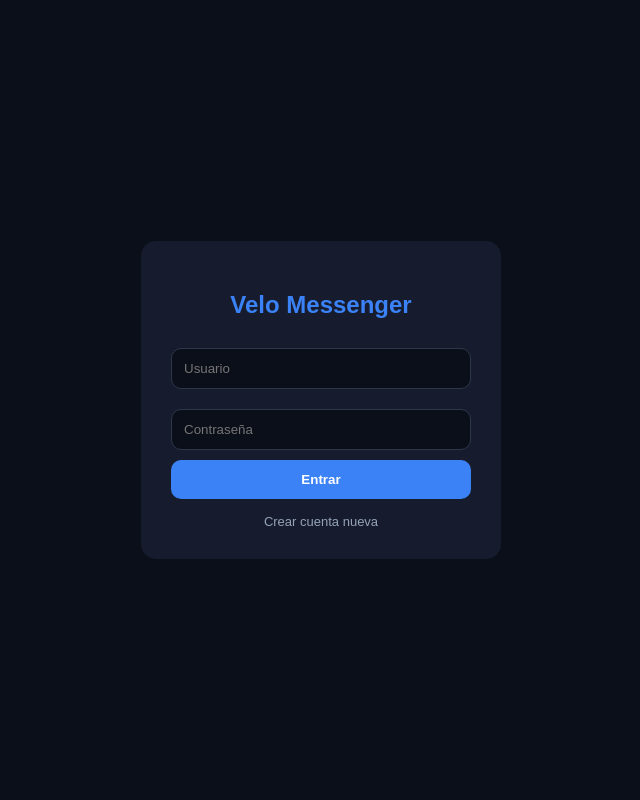
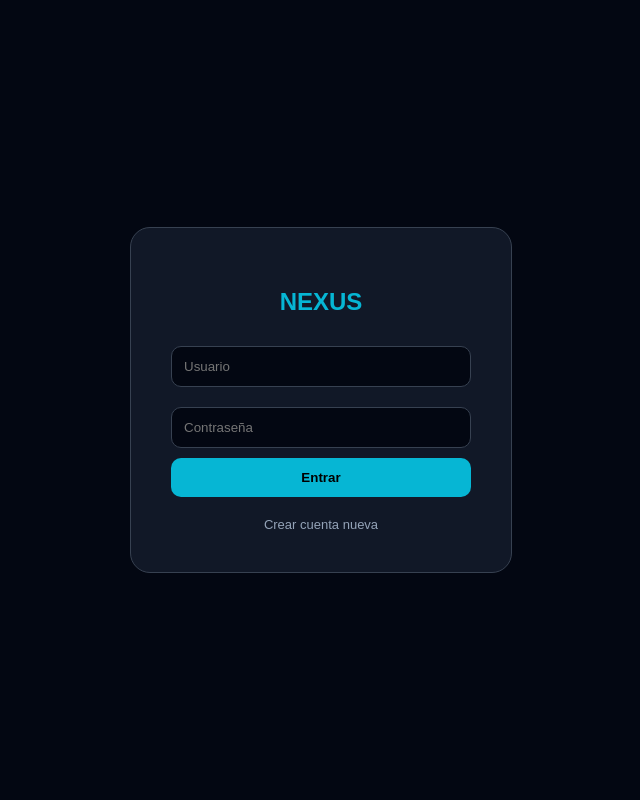
Before and after one commit to shadow345340/chat-oficial-de-shadow, a Flask app: page /login in a window 1280 px wide. Shown: the whole page, without its empty margins (319-959 px from the left). Run offline with Flask 3, Linux system fonts and the light colour scheme.

Commit message:
Update login.html

```diff
--- a/templates/login.html
+++ b/templates/login.html
@@ -3,24 +3,31 @@
 <head>
     <meta name="viewport" content="width=device-width, initial-scale=1.0">
     <meta name="robots" content="noindex, nofollow">
-    <title>Velo | Iniciar sesion</title>
+    <title>Nexus | Login</title>
     <style>
-        body { background: #0b0f1a; color: white; font-family: sans-serif; display: flex; justify-content: center; align-items: center; height: 100vh; margin: 0; }
-        .box { background: #161c2d; padding: 30px; border-radius: 15px; width: 90%; max-width: 300px; text-align: center; }
-        input { width: 100%; padding: 12px; margin: 10px 0; border-radius: 10px; border: 1px solid #2d3748; background: #0b0f1a; color: white; box-sizing: border-box; }
-        button { width: 100%; padding: 12px; background: #3b82f6; border: none; color: white; border-radius: 10px; cursor: pointer; font-weight: bold; }
-        a { color: #94a3b8; text-decoration: none; font-size: 13px; display: block; margin-top: 15px; }
+        body { background: #030712; color: white; font-family: sans-serif; display: flex; justify-content: center; align-items: center; height: 100vh; margin: 0; }
+        .box { background: #111827; padding: 40px; border-radius: 20px; width: 300px; text-align: center; border: 1px solid #374151; }
+        .err { background: #7f1d1d; color: #fecaca; padding: 10px; border-radius: 8px; margin-bottom: 20px; font-size: 14px; }
+        input { width: 100%; padding: 12px; margin: 10px 0; border-radius: 10px; border: 1px solid #374151; background: #030712; color: white; box-sizing: border-box; }
+        button { width: 100%; padding: 12px; background: #06b6d4; border: none; color: black; border-radius: 10px; cursor: pointer; font-weight: bold; }
     </style>
 </head>
 <body>
     <div class="box">
-        <h2 style="color:#3b82f6">Velo Messenger</h2>
+        <h2 style="color:#06b6d4">NEXUS</h2>
+        {% with messages = get_flashed_messages(with_categories=true) %}
+          {% if messages %}
+            {% for category, message in messages %}
+              <div class="err">{{ message }}</div>
+            {% endfor %}
+          {% endif %}
+        {% endwith %}
         <form method="POST">
             <input type="text" name="username" placeholder="Usuario" required>
             <input type="password" name="password" placeholder="Contraseña" required>
             <button type="submit">Entrar</button>
         </form>
-        <a href="/register">Crear cuenta nueva</a>
+        <a href="/register" style="color:#94a3b8; font-size: 13px; text-decoration:none; display:block; margin-top:20px;">Crear cuenta nueva</a>
     </div>
 </body>
 </html>
```
